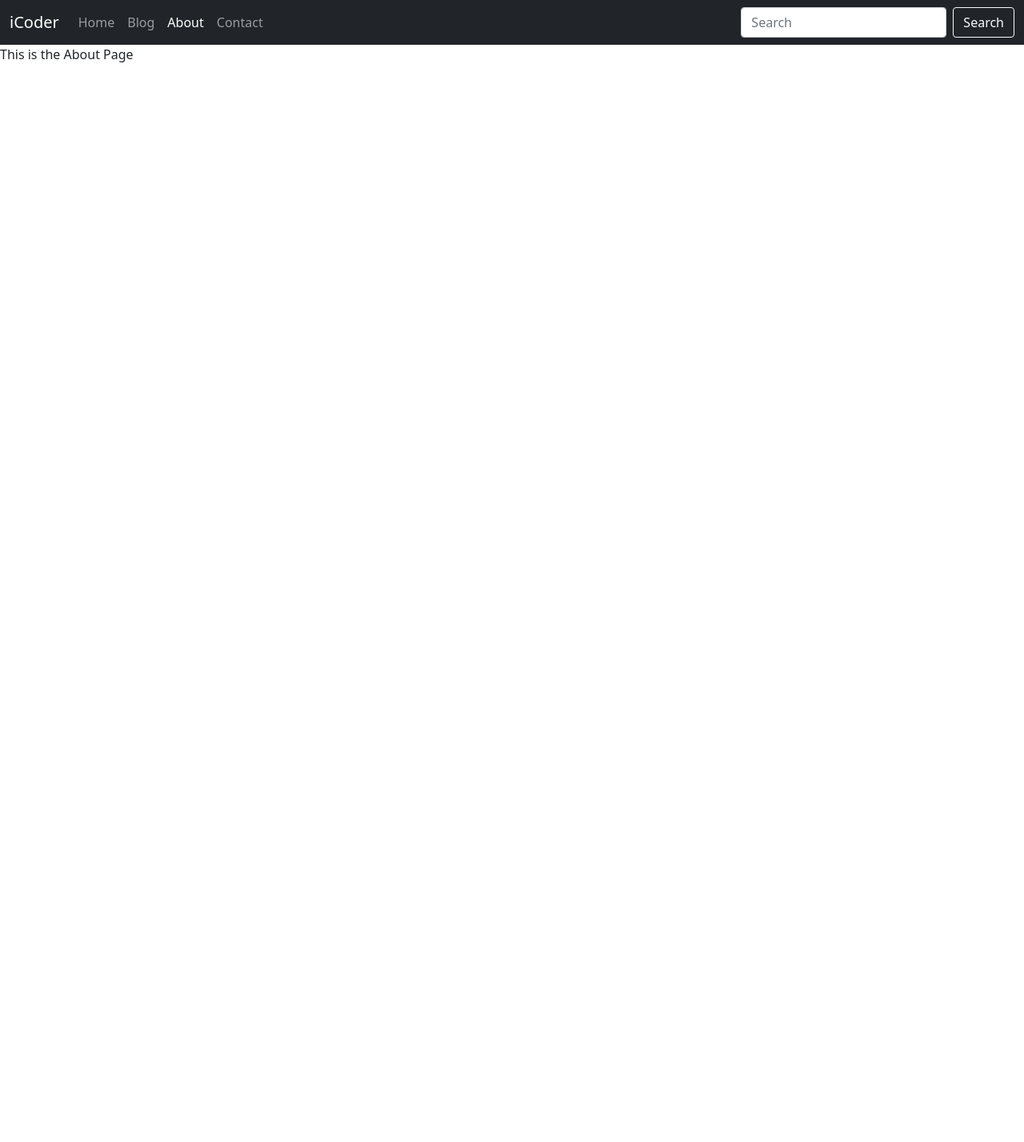
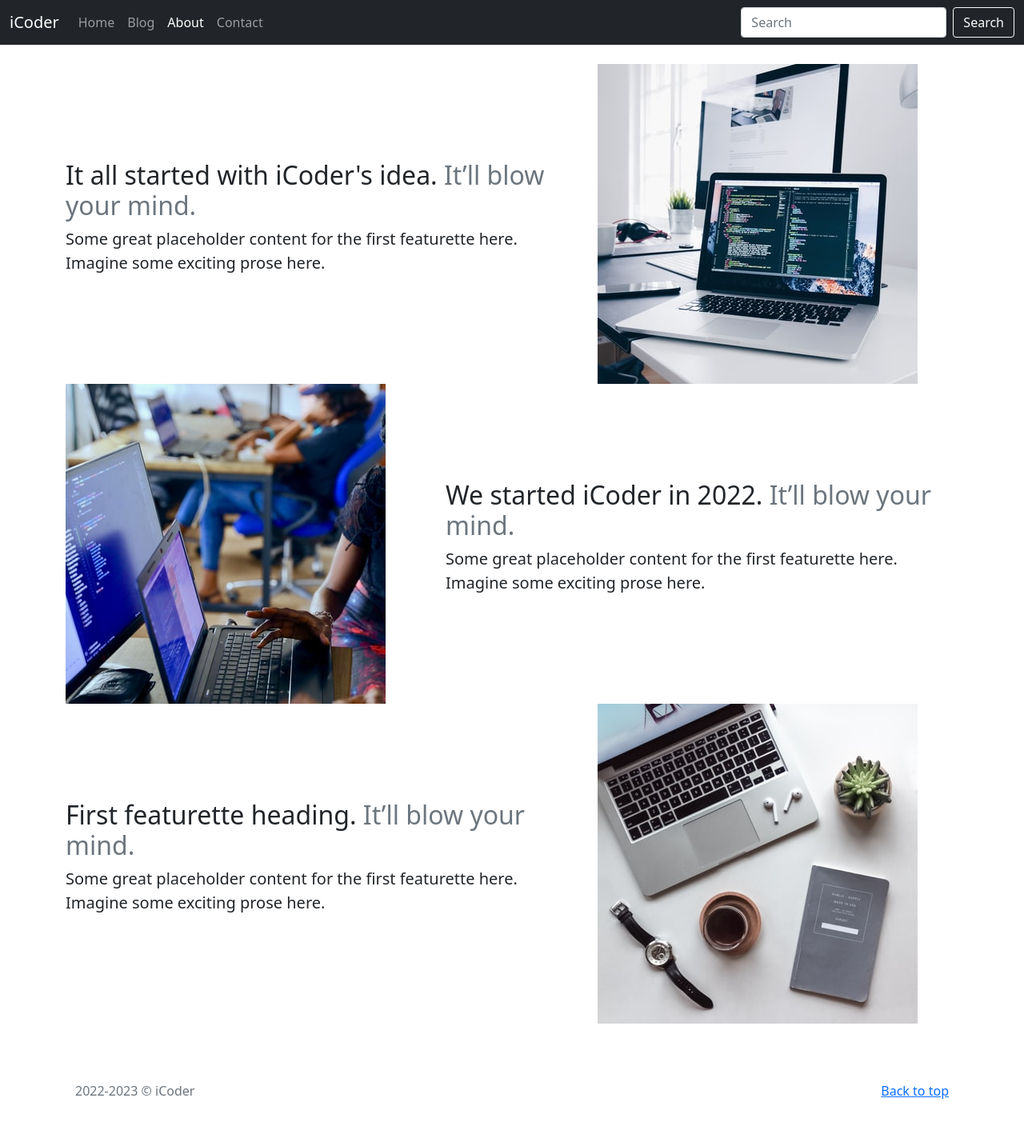
Before and after one commit to ariM001/iCoderBlog, a Django app: page /about/ in a window 1280 px wide. Shown: the whole page at 80% size. Before the commit the page ends 78 px from the top, so only its background shows below. Run offline with Django 4.2, Linux system fonts and the light colour scheme.

Commit message:
upto video 80

```diff
--- a/templates/base.html
+++ b/templates/base.html
@@ -51,6 +51,20 @@
 
 {% block body %}{% endblock body %}
 
+
+<div class="container">
+<footer class="text-muted py-5">
+  <div class="container">
+    <p class="float-end mb-1">
+      <a href="#">Back to top</a>
+    </p>
+    <p class="mb-1">2022-2023 © iCoder</p>
+
+  </div>
+</footer>
+</div>
+
+
     <!-- Optional JavaScript; choose one of the two! -->
 
     <!-- Option 1: Bootstrap Bundle with Popper -->
--- a/templates/home/about.html
+++ b/templates/home/about.html
@@ -2,5 +2,53 @@
 {% block title %}About{% endblock title %}
 {% block activeAbout %}active{% endblock activeAbout %}
 {% block body %}
-This is the About Page
+{% load static %}
+<div class="container my-4">
+        <div class="row featurette d-flex justify-content-center align-items-center">
+            <div class="col-md-7">
+                <h2 class="featurette-heading">It all started with iCoder's idea. <span class="text-muted">It’ll blow
+                        your
+                        mind.</span>
+                </h2>
+                <p class="lead">Some great placeholder content for the first featurette here. Imagine some exciting
+                    prose
+                    here.
+                </p>
+            </div>
+            <div class="col-md-5">
+                <img src={%static "home/about/about-1.jpg" %} class="bd-placeholder-img img-fluid" width="400" height="400" alt="">
+            </div>
+        </div>
+
+        <div class="row featurette d-flex justify-content-center align-items-center">
+            <div class="col-md-7 order-md-2">
+                <h2 class="featurette-heading">We started iCoder in 2022. <span class="text-muted">It’ll blow your
+                        mind.</span>
+                </h2>
+                <p class="lead">Some great placeholder content for the first featurette here. Imagine some exciting
+                    prose
+                    here.
+                </p>
+            </div>
+            <div class="col-md-5 order-md-1">
+                <img src={%static "home/about/about-2.jpg" %} class="bd-placeholder-img img-fluid" width="400" height="400" alt="">
+            </div>
+        </div>
+
+        <div class="row featurette d-flex justify-content-center align-items-center">
+            <div class="col-md-7">
+                <h2 class="featurette-heading">First featurette heading. <span class="text-muted">It’ll blow your
+                        mind.</span>
+                </h2>
+                <p class="lead">Some great placeholder content for the first featurette here. Imagine some exciting
+                    prose
+                    here.
+                </p>
+            </div>
+            <div class="col-md-5">
+                <img src={%static "home/about/about-3.jpg" %} class="bd-placeholder-img img-fluid" width="400" height="400" alt="">
+            </div>
+        </div>
+    </div>
+
 {% endblock body %}
```
Also changed, not shown: templates/blog/blogHome.html (+24 -1 lines), templates/home/home.html (+30 -1 lines), static/home/about/about-1.jpg (added), static/home/about/about-2.jpg (added), static/home/about/about-3.jpg (added).
